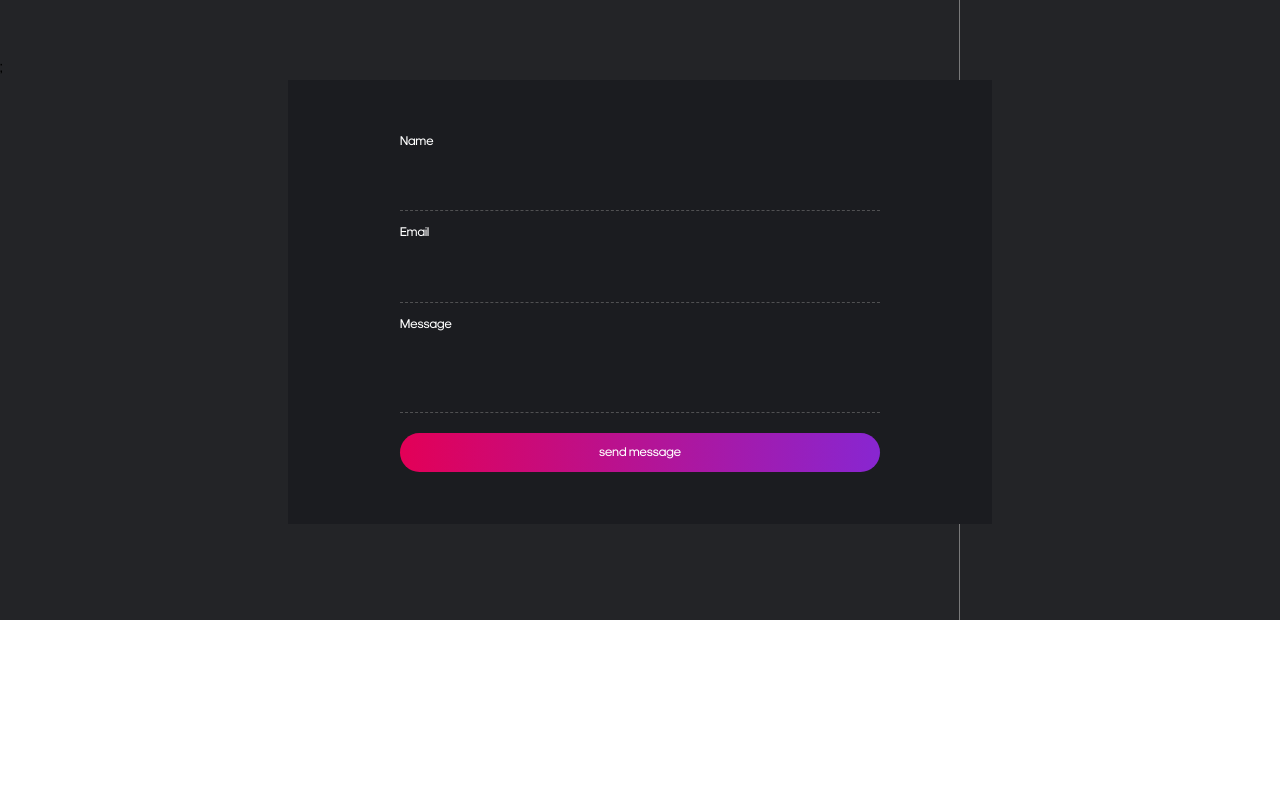
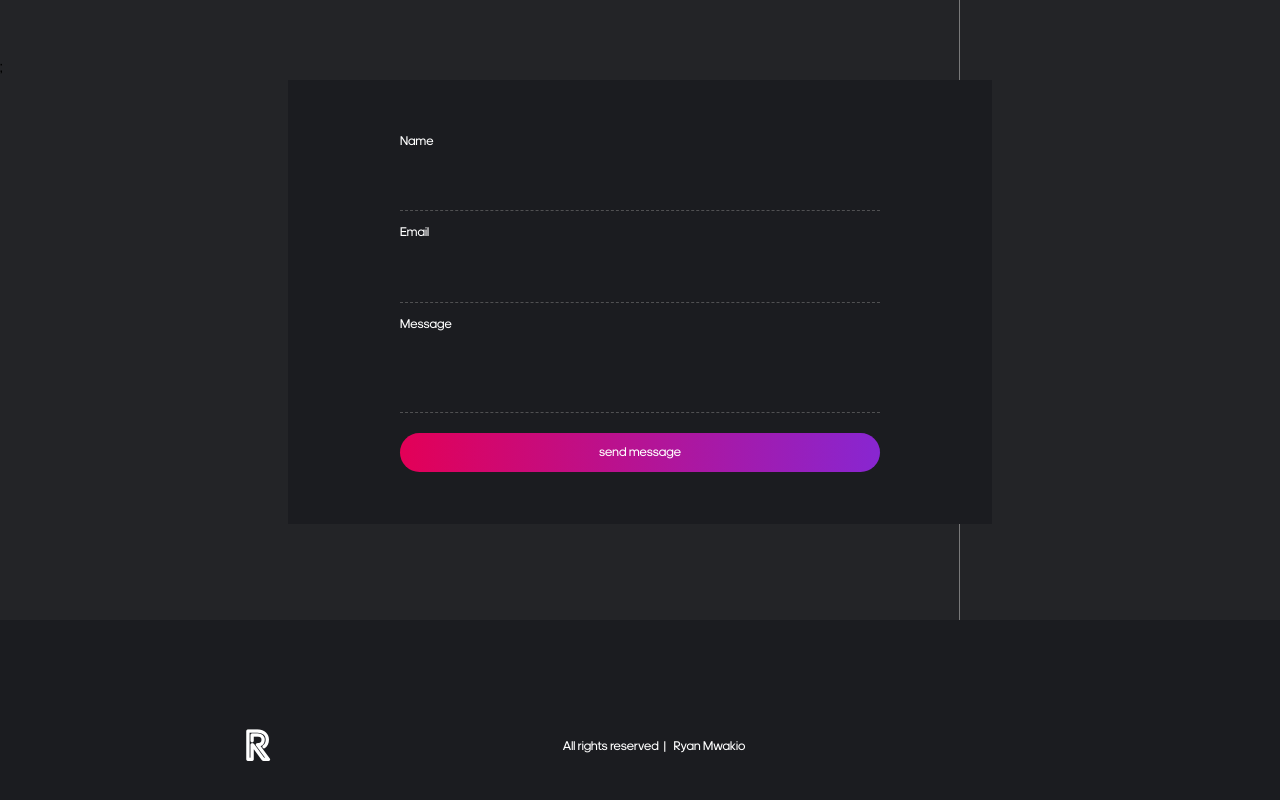
Before and after one commit to ryanmwakio/portfolio, a React (Create React App) app: page / in a window 1280 px wide. Shown: the part 3395-4195 px from the top of the page. Before the commit the page ends 4015 px from the top, so only its background shows below. Built offline with nearby package versions, Linux system fonts and the light colour scheme.

Commit message:
completed footer

```diff
--- a/src/components/ContactSection/ContactSection.jsx
+++ b/src/components/ContactSection/ContactSection.jsx
@@ -2,6 +2,10 @@ import React from "react";
 import "./ContactSection.css";
 
 function ContactSection() {
+  let handleSubmit = (e) => {
+    e.preventDefault();
+    alert("hello");
+  };
   return (
     <>
       <div className="contact-section">
@@ -9,7 +13,7 @@ function ContactSection() {
         {/* <div className="line-vertical-left"></div> */}
         <div className="form-section  my-10 py-10 px-16 md:px-28">
           <div className="my-form">
-            <form action="" method="post">
+            <form onSubmit={handleSubmit}>
               <div className="form-group">
                 <label htmlFor="name">Name</label>
                 <input type="text" />
--- /dev/null
+++ b/src/components/FooterSection/FooterSection.css
@@ -0,0 +1,22 @@
+.footer-section {
+  @apply bg-primaryblack py-24 px-12 md:px-24;
+  width: 100%;
+  display: flex;
+  justify-content: space-around;
+  align-items: center;
+}
+
+.footer-logo {
+  @apply text-white;
+  font-weight: 900;
+  font-size: 2.5rem;
+  font-family: library3am;
+}
+
+.footer-info {
+  @apply text-white;
+  font-size: 0.8rem;
+}
+
+@media (max-width: 640px) {
+}
--- /dev/null
+++ b/src/components/FooterSection/FooterSection.jsx
@@ -0,0 +1,21 @@
+import React from "react";
+import { Link } from "react-router-dom";
+import "./FooterSection.css";
+
+function FooterSection() {
+  return (
+    <>
+      <div className="footer-section">
+        <div className="footer-logo">
+          <Link to="/">R</Link>
+        </div>
+        <div className="footer-info">
+          All rights reserved&nbsp;&nbsp;|&nbsp;&nbsp; Ryan Mwakio
+        </div>
+        <div></div>
+      </div>
+    </>
+  );
+}
+
+export default FooterSection;
--- a/src/pages/Home/Home.jsx
+++ b/src/pages/Home/Home.jsx
@@ -1,5 +1,6 @@
 import React from "react";
 import ContactSection from "../../components/ContactSection/ContactSection";
+import FooterSection from "../../components/FooterSection/FooterSection";
 import HeroSection from "../../components/HeroSection/HeroSection";
 import ProjectsSection from "../../components/ProjectsSection/ProjectsSection";
 import SkillSection from "../../components/SkillsSection/SkillSection";
@@ -11,6 +12,7 @@ function Home() {
       <SkillSection />
       <ProjectsSection />
       <ContactSection />
+      <FooterSection />
     </>
   );
 }
```
